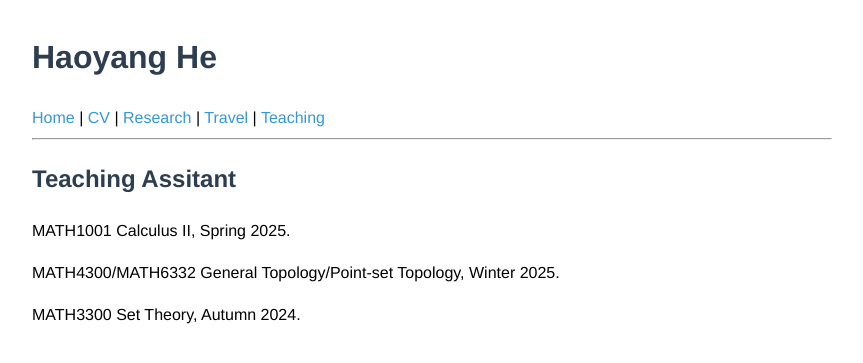
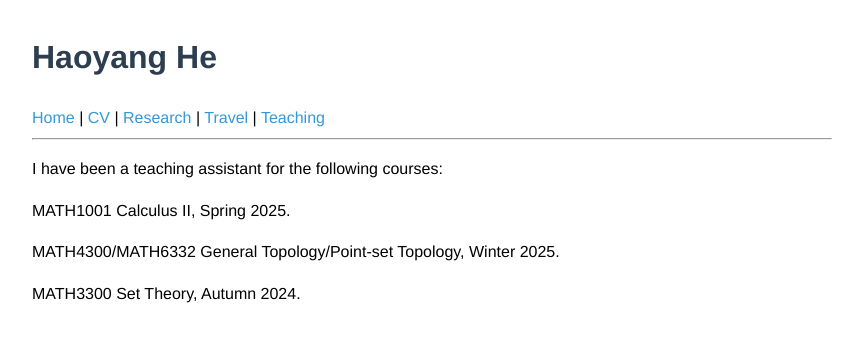
Before and after one commit to haoyang-he/haoyang-he.github.io, a Jekyll site: the page built from teaching.md, in a window 1280 px wide. Shown: the top 363 px of the page, without its empty margins (208-1071 px from the left). Built offline with Jekyll 4.4.1, drawn with Linux system fonts in a browser that asks for light colours.

Commit message:
Update teaching.md

```diff
--- a/teaching.md
+++ b/teaching.md
@@ -3,7 +3,7 @@ layout: default
 title: Teaching
 ---
 
-## Teaching Assitant
+I have been a teaching assistant for the following courses:
 
 MATH1001 Calculus II, Spring 2025.
 
```
